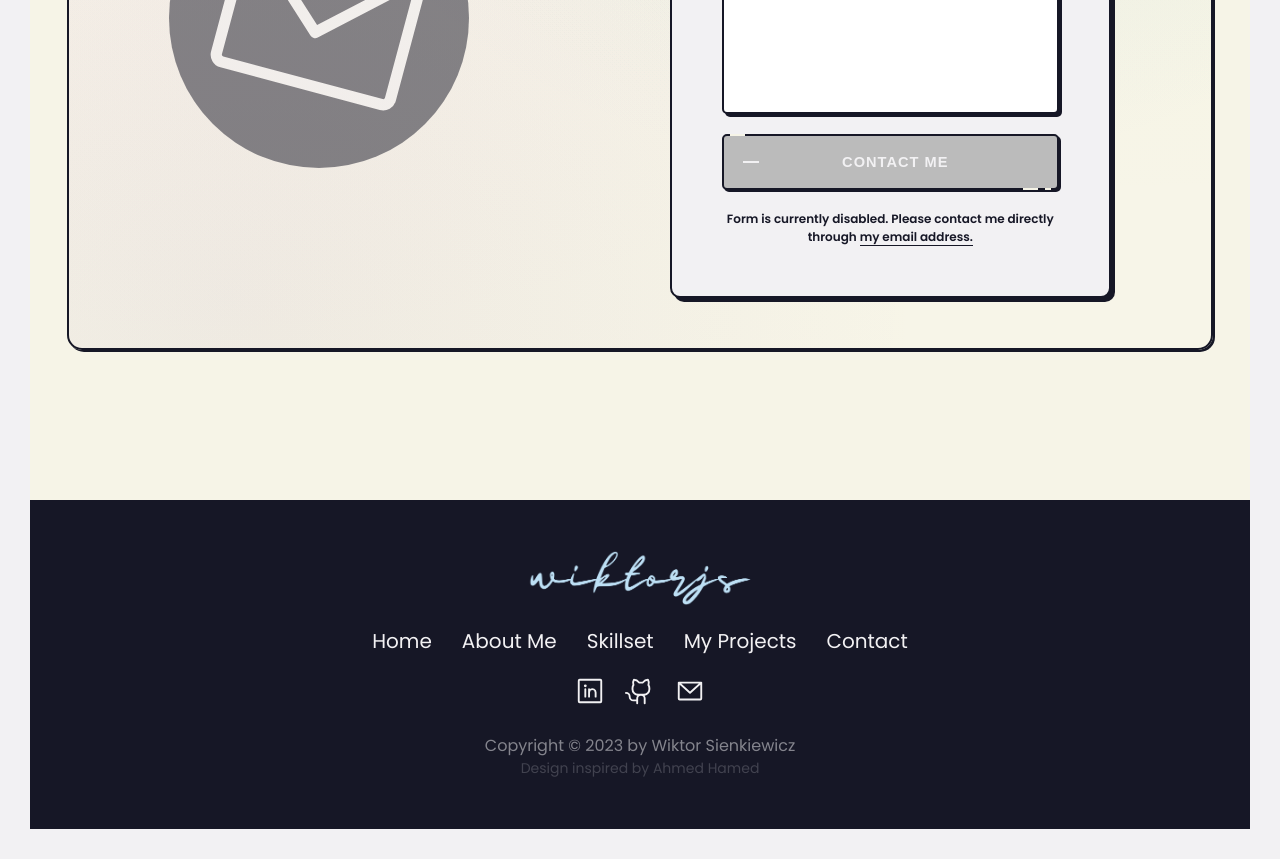
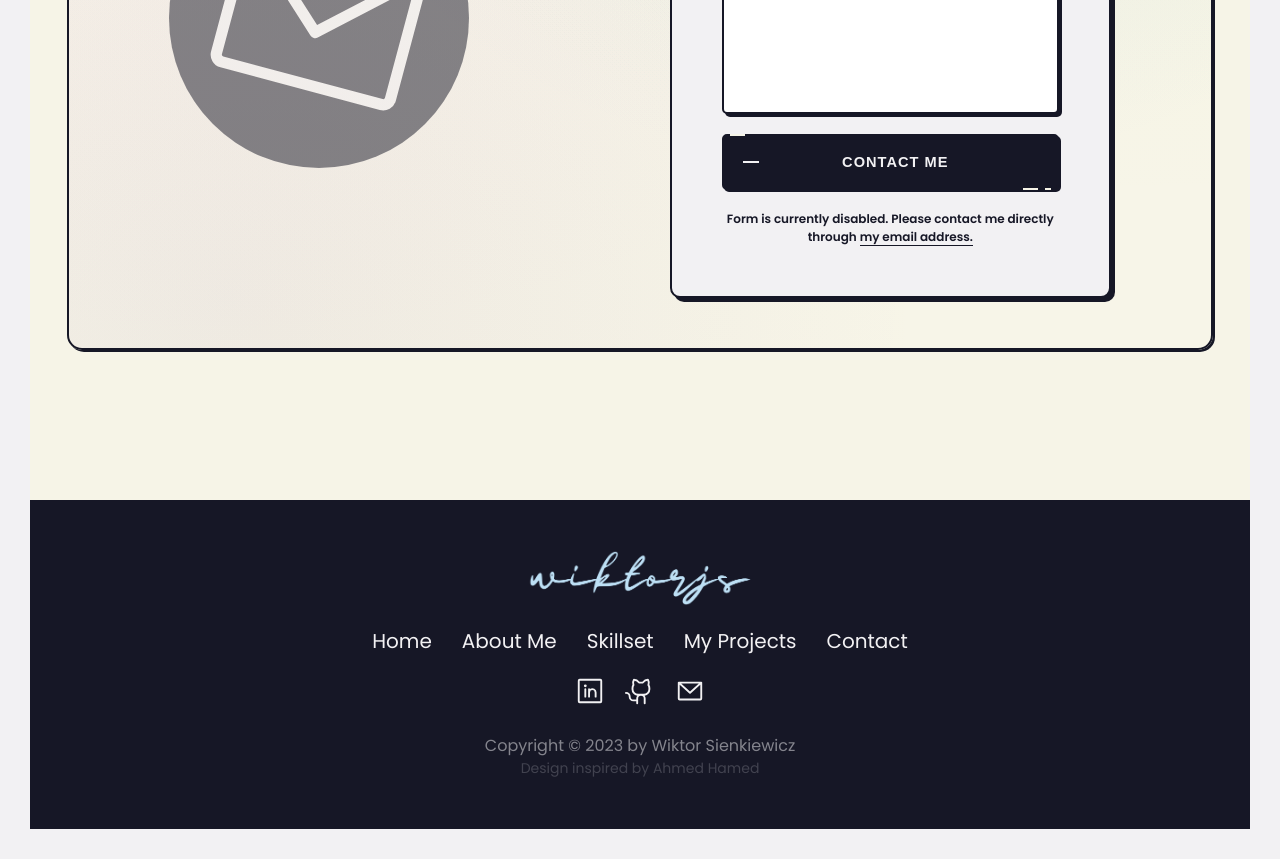
Before and after one commit to wiktorjs/portfolio, a Next.js app: page / in a window 1280 px wide. Shown: the part 3200-4059 px from the top of the page. Built offline with nearby package versions, Linux system fonts and the light colour scheme.

Commit message:
start working on form logic

```diff
--- a/src/components/UI/Button/Button.module.scss
+++ b/src/components/UI/Button/Button.module.scss
@@ -142,18 +142,18 @@
 
 .form {
   margin-top: 2rem;
-  cursor: not-allowed;
+  cursor: pointer;
   border-radius: 5px;
   transition: transform .2s .2s ease;
-  background-color: #bbbbbb;
+
   & > .text {
       text-align: center;
       padding-left: 1rem;
   }
 
   &:hover {
-      // transform: translateY(-3px);
-      background-color: #bbbbbb;
+      transform: translateY(-3px);
+
       & > .text {
           padding-left: 1rem;
       }
--- a/src/components/UI/Button/Button.tsx
+++ b/src/components/UI/Button/Button.tsx
@@ -36,7 +36,6 @@ const Button: FC<ButtonProps> = ({ text, reverse, form, href, blank, invalid })
           className={`${classes.btn} ${reverse ? classes.reverse : ''} ${
             classes.form
           }`}
-          disabled
         >
           <span className={`${classes.key} ${classes['key--1']}`}></span>
           <span className={classes.text}>{text}</span>
--- a/src/components/UI/ContactForm/ContactForm.tsx
+++ b/src/components/UI/ContactForm/ContactForm.tsx
@@ -33,7 +33,6 @@ const validate = (values: FormValues) => {
 };
 
 export default function ContactForm() {
-
   const formik = useFormik({
     initialValues: {
       name: '',
@@ -41,13 +40,15 @@ export default function ContactForm() {
       text: '',
     },
     validate,
-    onSubmit: (values) => {},
+    onSubmit: (values) => {
+      console.log(values);
+    },
   });
 
   return (
     <form
       className={classes.form}
-      // action="/send_message.ts"
+      action="https://formsubmit.co/196e578cc8be1edb9f50bc257f8acda5"
       method="post"
       onSubmit={formik.handleSubmit}
     >
@@ -85,6 +86,7 @@ export default function ContactForm() {
 
       <textarea
         id="text"
+        name="text"
         placeholder="Type your message"
         onChange={formik.handleChange}
         onBlur={formik.handleBlur}
--- a/src/components/UI/ContactForm/Input.tsx
+++ b/src/components/UI/ContactForm/Input.tsx
@@ -22,6 +22,7 @@ const Input: FC<InputProps> = ({ type, htmlType, placeholder, onChange, onBlur,
       <input
         id={type}
         type={htmlType || 'text'}
+        name={type}
         placeholder={placeholder}
         value={value}
         onChange={onChange}
```
